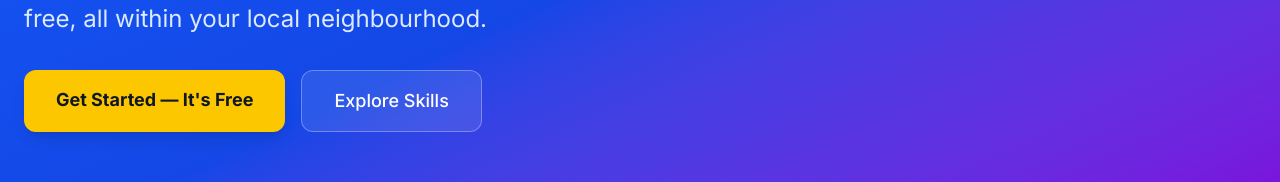
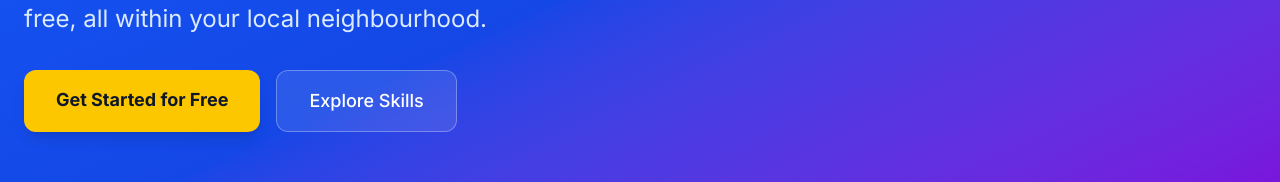
Before and after one commit to tejas-singh-0212/SkillHub, a Next.js app in the folder skillhub/: page / in a window 1280 px wide. Shown: the part 407-589 px from the top of the page. Built offline with nearby package versions, Linux system fonts and the light colour scheme; no server answers.

Commit message:
Fixed spell error

```diff
--- a/skillhub/src/app/page.js
+++ b/skillhub/src/app/page.js
@@ -29,7 +29,7 @@ export default function HomePage() {
                     href="/register"
                     className="bg-yellow-400 text-gray-900 px-8 py-4 rounded-xl text-lg font-bold hover:bg-yellow-300 transition shadow-lg"
                   >
-                    Get Started — It&apos;s Free
+                    Get Started for Free
                   </Link>
                   <Link
                     href="/search"
```
